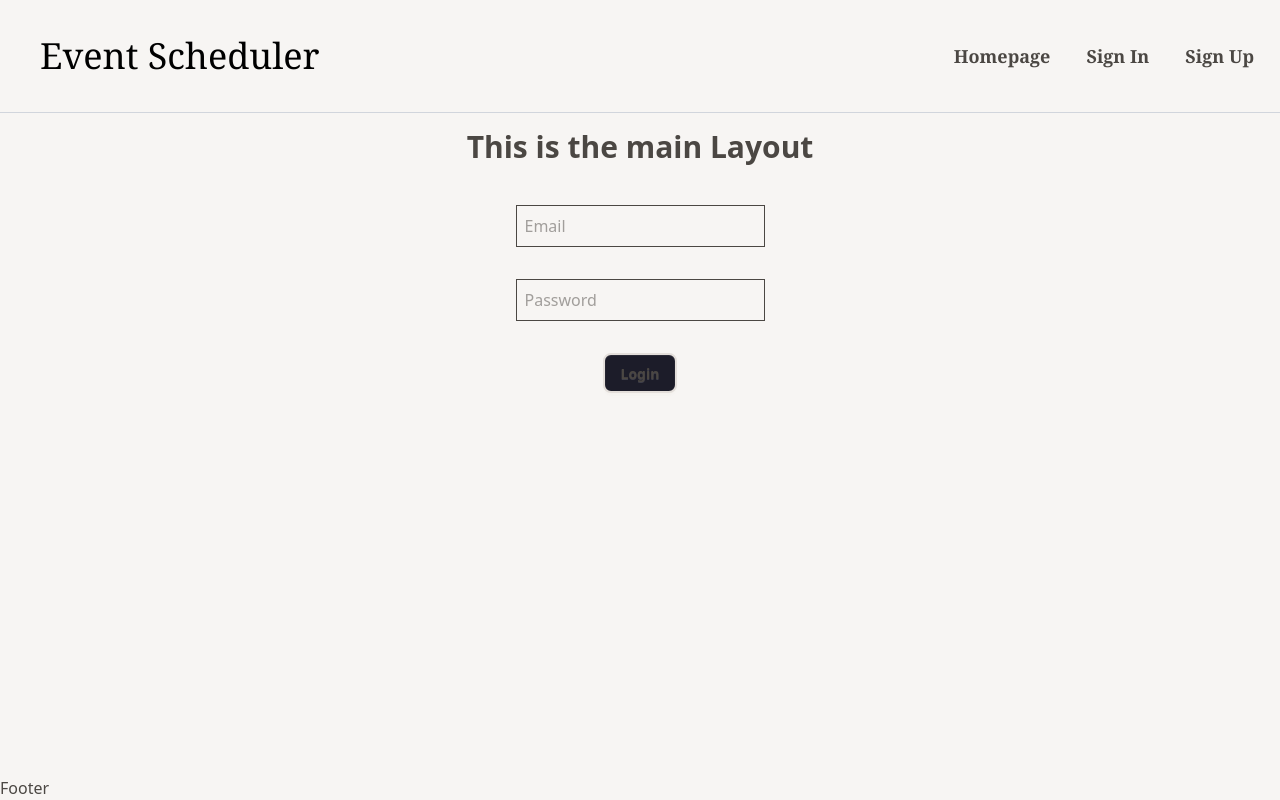
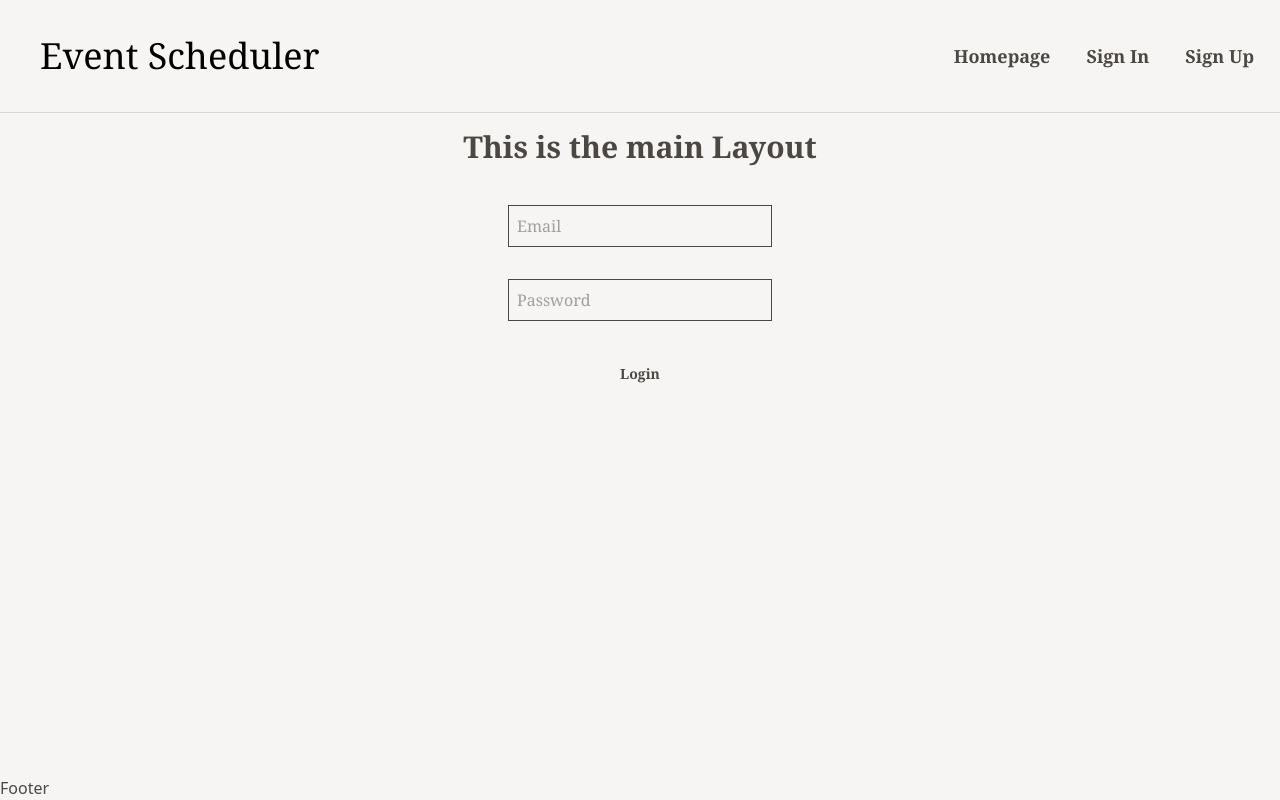
Before and after one commit to ifoca/wbs-events-scheduler, a React (Vite) app: page /login in a window 1280 px wide. Built offline with nearby package versions, Linux system fonts and the light colour scheme; a web font is replaced by a local one.

Commit message:
add font to main layout

```diff
--- a/src/components/Navbar.jsx
+++ b/src/components/Navbar.jsx
@@ -13,7 +13,7 @@ function Navbar() {
   return (
     <header className="py-6 border-b border-gray-300 font-serif">
       <nav className="flex navbar navbar-center">
-        <div className="px-8 mr-auto text-black text-4xl font-serif">
+        <div className="px-8 mr-auto text-black text-4xl">
           <NavLink to={'/'}>Event Scheduler</NavLink>
         </div>
         <div className="flex content-end">
--- a/src/layouts/MainLayout.jsx
+++ b/src/layouts/MainLayout.jsx
@@ -4,7 +4,7 @@ function MainLayout() {
   return (
     // the `flex-1` class in main needs to stay, as it pushes the footer
     // down and keeps it fixed at the bottom
-    <main className="flex-1">
+    <main className="flex-1 font-serif">
       <div className="text-center font-semibold text-3xl m-2 p-2">
         <p>This is the main Layout</p>
       </div>
--- a/src/pages/SignIn.jsx
+++ b/src/pages/SignIn.jsx
@@ -53,7 +53,7 @@ const SignIn = () => {
             id="password"
             required
           ></input>
-          <button className="btn bg-primary" type="submit">
+          <button className="btn btn-ghost" type="submit">
             Login
           </button>
         </form>
```
